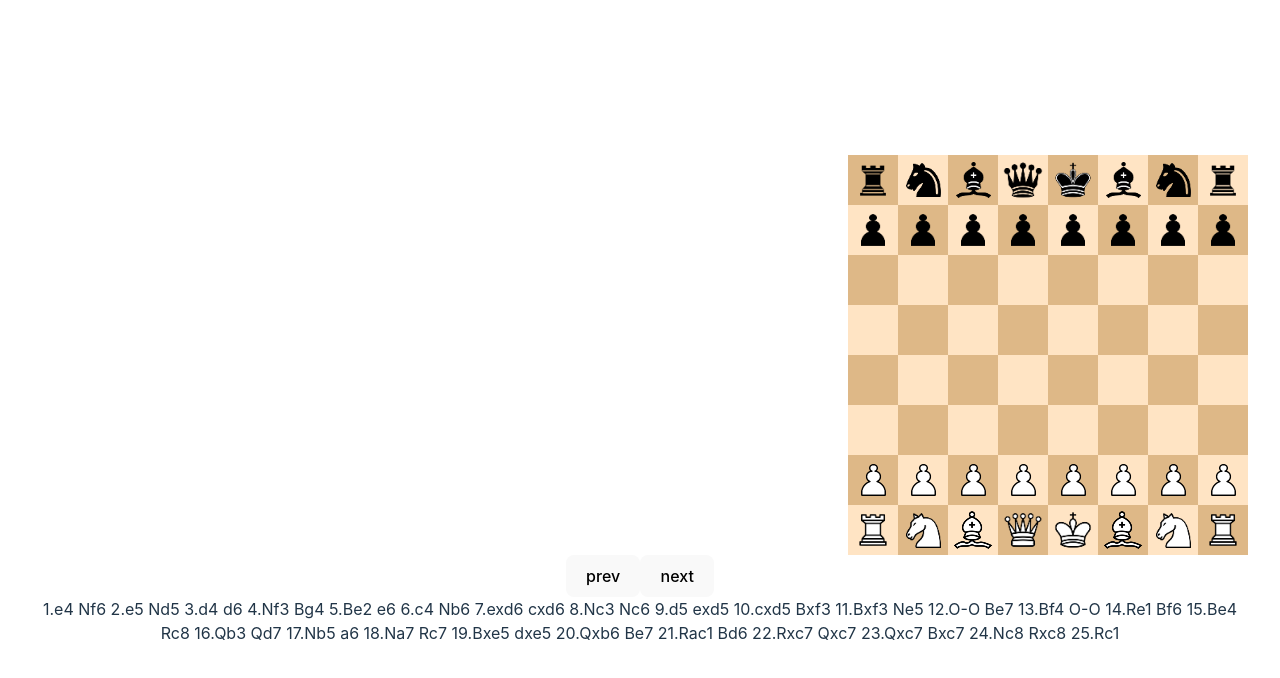
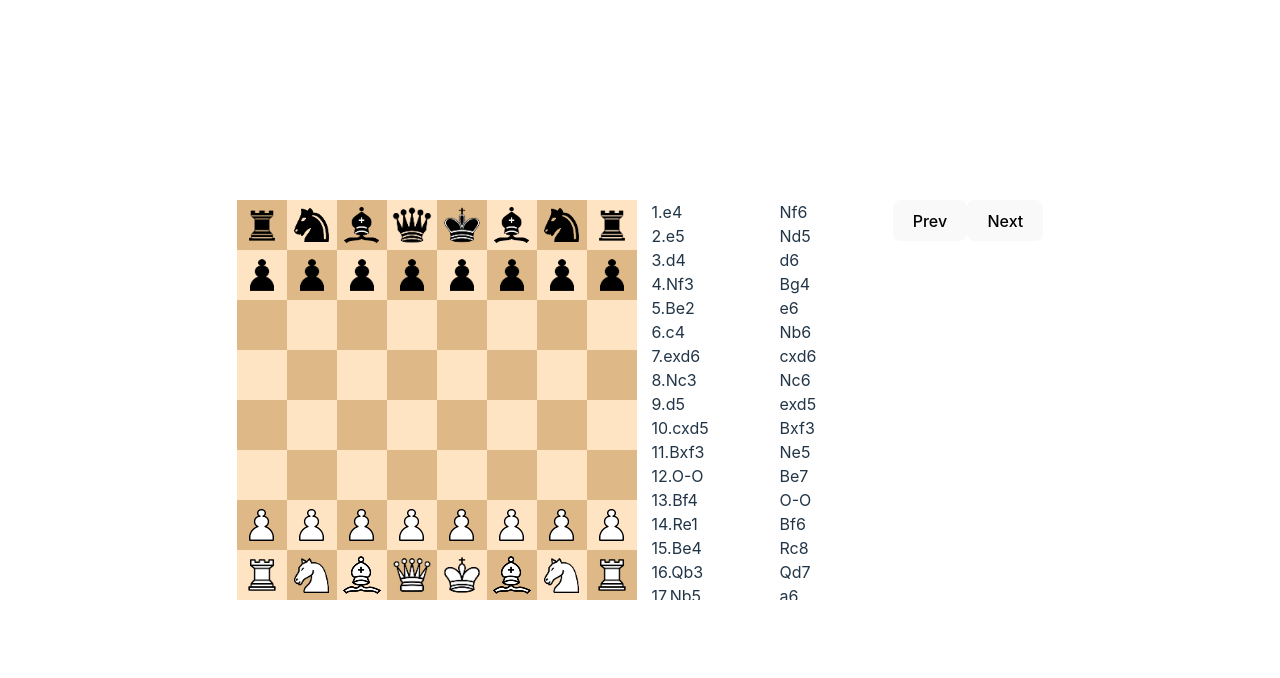
Before and after one commit to cparn/hackathon-chess-DB, a React (Vite) app in the folder frontend/: page / in a window 1280 px wide. Shown: the top 678 px of the page. Built offline with nearby package versions, Linux system fonts and the light colour scheme.

Commit message:
refactor

```diff
--- a/frontend/src/components/Board.css
+++ b/frontend/src/components/Board.css
@@ -1,5 +1,6 @@
 .board {
     display: grid;
+    justify-content: center;
     grid-template-rows: repeat(8, 1fr);
 }
 
--- a/frontend/src/components/Board.tsx
+++ b/frontend/src/components/Board.tsx
@@ -3,12 +3,12 @@ import { initialGame, makeMove } from '../chessEngine';
 import './Board.css';
 import { Square } from './Square';
 
-type BoardProps ={
-    game:string
+type BoardProps = {
+    gameBoard: number[][],
 }
 
 
-export const Board: React.FC<BoardProps> = ({game}) => {
+export const Board: React.FC<BoardProps> = ({ gameBoard }) => {
     let b = false;
     let count = 0;
     const getColour = (): string => {
@@ -21,34 +21,6 @@ export const Board: React.FC<BoardProps> = ({game}) => {
         }
         return ret;
     }
-    const nextMove = () => {
-        if (iterator >= gameBoardHistory.length - 1) {
-            const isBlack = iterator % 2 == 0 ? false : true;
-            const copy = gameBoard.map(arr => [...arr]);
-            setGameBoard(makeMove(copy, game, iterator, isBlack));
-            setGameBoardHistory([...gameBoardHistory, copy]);
-        }
-        else {
-            setGameBoard(gameBoardHistory[iterator + 1]);
-        }
-        setIterator(iterator + 1);
-    }
-    const prevMove = () => {
-        setGameBoard(gameBoardHistory[iterator - 1]);
-        setIterator(iterator - 1);
-    }
-
-
-    const findMoveString = (game: string, turn: number, isBlack: boolean) => {
-        const moveString = game.split(' ');
-        let move = moveString[turn];
-        const slice = turn < 18 ? 2 : 3;
-        return isBlack ? move : move.slice(slice);
-    }
-
-    const [iterator, setIterator] = useState(0);
-    const [gameBoard, setGameBoard] = useState<number[][]>(initialGame);
-    const [gameBoardHistory, setGameBoardHistory] = useState<number[][][]>([initialGame]);
 
     return (
         <>
@@ -61,8 +33,6 @@ export const Board: React.FC<BoardProps> = ({game}) => {
                     </div>
                 )}
             </section >
-            <button onClick={prevMove}>prev</button>
-            <button onClick={nextMove}>next</button>
         </>
     )
 }
--- /dev/null
+++ b/frontend/src/components/Buttons.tsx
@@ -0,0 +1,16 @@
+import React from 'react';
+
+type ButtonProps = {
+    nextMove: () => void,
+    prevMove: () => void
+}
+
+
+export const Buttons: React.FC<ButtonProps> = ({ nextMove, prevMove }) => {
+    return (
+        <div>
+            <button onClick={prevMove}>Prev</button>
+            <button onClick={nextMove}>Next</button>
+        </div>
+    )
+}
--- /dev/null
+++ b/frontend/src/components/ChessInterface.css
@@ -0,0 +1,4 @@
+.chess-interface {
+    display: flex;
+    flex-wrap: wrap;
+}
--- a/frontend/src/components/ChessInterface.tsx
+++ b/frontend/src/components/ChessInterface.tsx
@@ -1,16 +1,49 @@
-import React, { useState } from 'react'
+import React, { useEffect, useState } from 'react'
 import { Board } from './Board'
 import { History } from './History';
+import './ChessInterface.css';
+import { initialGame, makeMove } from '../chessEngine';
+import { Buttons } from './Buttons';
 
 export const ChessInterface = () => {
 
     const [game, setGame] = useState('1.e4 Nf6 2.e5 Nd5 3.d4 d6 4.Nf3 Bg4 5.Be2 e6 6.c4 Nb6 7.exd6 cxd6 8.Nc3 Nc6 9.d5 exd5 10.cxd5 Bxf3 11.Bxf3 Ne5 12.O-O Be7 13.Bf4 O-O 14.Re1 Bf6 15.Be4 Rc8 16.Qb3 Qd7 17.Nb5 a6 18.Na7 Rc7 19.Bxe5 dxe5 20.Qxb6 Be7 21.Rac1 Bd6 22.Rxc7 Qxc7 23.Qxc7 Bxc7 24.Nc8 Rxc8 25.Rc1');
+    const [iterator, setIterator] = useState(0);
+    const [gameBoard, setGameBoard] = useState<number[][]>(initialGame);
+    const [gameBoardHistory, setGameBoardHistory] = useState<number[][][]>([initialGame]);
+    const [gameSplitted, setGameSplitted] = useState<string[]>([]);
 
+    const nextMove = () => {
+        if (iterator >= gameBoardHistory.length - 1) {
+            const isBlack = iterator % 2 == 0 ? false : true;
+            const copy = gameBoard.map(arr => [...arr]);
+            setGameBoard(makeMove(copy, game, iterator, isBlack));
+            setGameBoardHistory([...gameBoardHistory, copy]);
+        }
+        else {
+            setGameBoard(gameBoardHistory[iterator + 1]);
+        }
+        setIterator(iterator + 1);
+    }
+    const prevMove = () => {
+        setGameBoard(gameBoardHistory[iterator - 1]);
+        setIterator(iterator - 1);
+    }
+    useEffect(() => {
+        let arr = game.split(' ');
+        let splittedGame: string[] = [];
+        for (let i = 0; i < arr.length; i += 2) {
+            splittedGame.push(`${arr[i]} ${arr[i + 1]}`);
+        }
+        setGameSplitted(arr);
+
+    }, [game]);
 
     return (
         <main className="chess-interface">
-            <Board game={game} />
-            <History game={game} />
+            <Board gameBoard={gameBoard}  />
+            <History iterator={iterator} game={gameSplitted} />
+            <Buttons nextMove={nextMove} prevMove={prevMove} />
         </main>
     )
 }
--- /dev/null
+++ b/frontend/src/components/History.css
@@ -0,0 +1,13 @@
+.chess-interface__history {
+    display: grid;
+    grid-template-columns: 1fr 1fr;
+    max-height: 400px;
+    overflow-y: scroll;
+    width: 20vw;
+}
+
+.chess-interface__history__line {
+    padding: 0 15px;
+    margin: 0;
+    text-align: left;
+}
--- a/frontend/src/components/History.tsx
+++ b/frontend/src/components/History.tsx
@@ -1,11 +1,16 @@
 import React from 'react'
+import './History.css'
 
 type HistoryProps = {
-    game: string
+    iterator: number,
+    game: string[]
 }
 
-export const History: React.FC<HistoryProps> = ({ game }) => {
+export const History: React.FC<HistoryProps> = ({ iterator, game }) => {
+
     return (
-        <div>{game}</div>
+        <div className='chess-interface__history'>
+            {game.map(line => <p className='chess-interface__history__line'>{line}</p>)}
+        </div>
     )
 }
```
